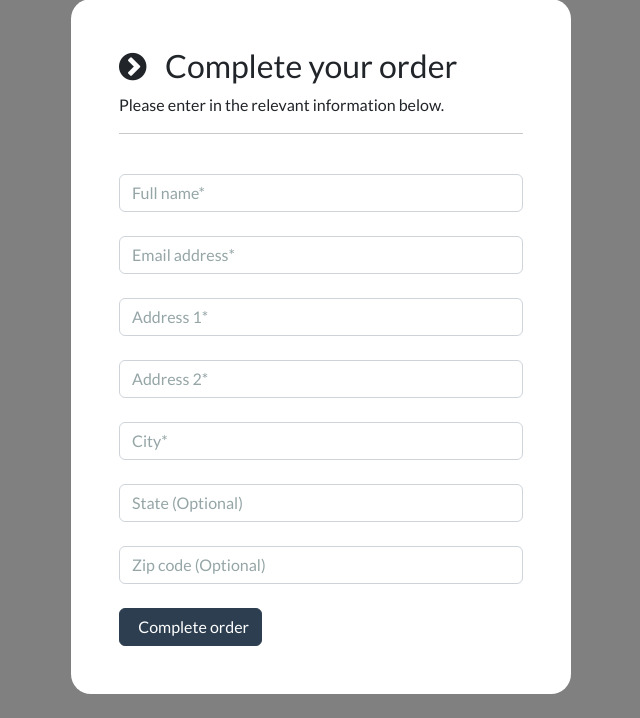
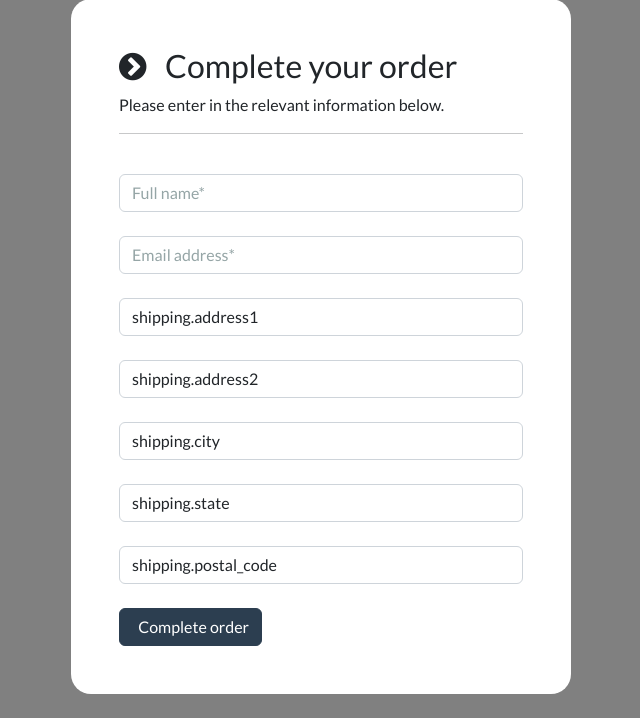
Before and after one commit to iamkonrad/django-online-store, a Django app: page /payment/checkout in a window 1280 px wide. Shown: the part 97-815 px from the top of the page, without its empty margins (319-959 px from the left). Run offline with Django 4.2, Linux system fonts and the light colour scheme; data comes from the database, SQL or seed files in the repository; some libraries are stand-ins or nearby versions.

Commit message:
Further work on checkout functionality (payment views, def checkout and checkout.html)
working on def checkout function in payment views; 1. authenticated user, if authenticated user has shipping address already associated with his account, then it will be returned in a contect dictionary and during the next checkout it will be autofilled, if not the user needs to fill in the shipping form; 2. guest users need to fill in the shipping adress form; inserting values based on shipping address model and passing the context dictionary into checkout.html, so it can be rendered if the user is authenticated and we already have the shipping address in database

```diff
--- a/ecommerce/payment/templates/payment/checkout.html
+++ b/ecommerce/payment/templates/payment/checkout.html
@@ -42,7 +42,7 @@
 
                     <div class="form-field">
 
-                        <input class="form-control validate" id="name" type="text" placeholder="Full name*" autocomplete="off" value="" required>
+                        <input class="form-control validate" id="name" type="text" placeholder="Full name*" autocomplete="off" value="{{ shipping.full_name }}" required>
 
                     </div>
 
@@ -52,7 +52,7 @@
 
                     <div class="form-field">
 
-                        <input class="form-control validate" id="email" type="email" placeholder="Email address*" autocomplete="off" value="" required>
+                        <input class="form-control validate" id="email" type="email" placeholder="Email address*" autocomplete="off" value="{{ shipping.email }}" required>
 
                     </div>
 
@@ -62,7 +62,7 @@
 
                     <div class="form-field">
 
-                        <input class="form-control validate" id="address1" type="text" placeholder="Address 1*" autocomplete="off" value="" required>
+                        <input class="form-control validate" id="address1" type="text" placeholder="Address 1*" autocomplete="off" value="shipping.address1" required>
 
                     </div>
 
@@ -72,7 +72,7 @@
 
                     <div class="form-field">
 
-                        <input class="form-control validate" id="address2" type="text" placeholder="Address 2*" autocomplete="off" value="" required>
+                        <input class="form-control validate" id="address2" type="text" placeholder="Address 2*" autocomplete="off" value="shipping.address2" required>
 
                     </div>
 
@@ -82,7 +82,7 @@
 
                     <div class="form-field">
 
-                        <input class="form-control validate" id="city" type="text" placeholder="City*" autocomplete="off" value="" required>
+                        <input class="form-control validate" id="city" type="text" placeholder="City*" autocomplete="off" value="shipping.city" required>
 
                     </div>
 
@@ -92,7 +92,7 @@
 
                     <div class="form-field">
 
-                        <input class="form-control" id="state" type="text" placeholder="State (Optional)" autocomplete="off" value="">
+                        <input class="form-control" id="state" type="text" placeholder="State (Optional)" autocomplete="off" value="shipping.state">
 
                     </div>
 
@@ -102,7 +102,7 @@
 
                     <div class="form-field">
 
-                        <input class="form-control" id="zipcode" type="text" placeholder="Zip code (Optional)" autocomplete="off" value="">
+                        <input class="form-control" id="zipcode" type="text" placeholder="Zip code (Optional)" autocomplete="off" value="shipping.postal_code">
 
                     </div>
 
--- a/ecommerce/payment/views.py
+++ b/ecommerce/payment/views.py
@@ -1,8 +1,26 @@
 from django.shortcuts import render
+
+from .models import ShippingAddress
 
 def checkout(request):
 
-    return render(request, 'payment/checkout.html')
+    if request.user.is_authenticated:                                                                                   #users with accounts, (check if can prefill the form)
+
+        try:                                                                                                            #check if authenticated user has shipping address
+
+            shipping_address = ShippingAddress.objects.get(user=request.user.id)
+
+            context ={'shipping':shipping_address}                                                                      #if the shipping address is found a dictionary is created
+                                                                                                                        # a filled in form can be returned
+            return render(request, 'payment/checkout.html', context=context)
+
+        except:                                                                                                         #authenticated user without shipping address,
+                                                                                                                        #needs to fill in the form
+            return render(request, 'payment/checkout.html')
+
+    else:                                                                                                               #guest user, needs to fill in the form
+
+        return render(request, 'payment/checkout.html')
 
 def payment_success(request):
 
```
